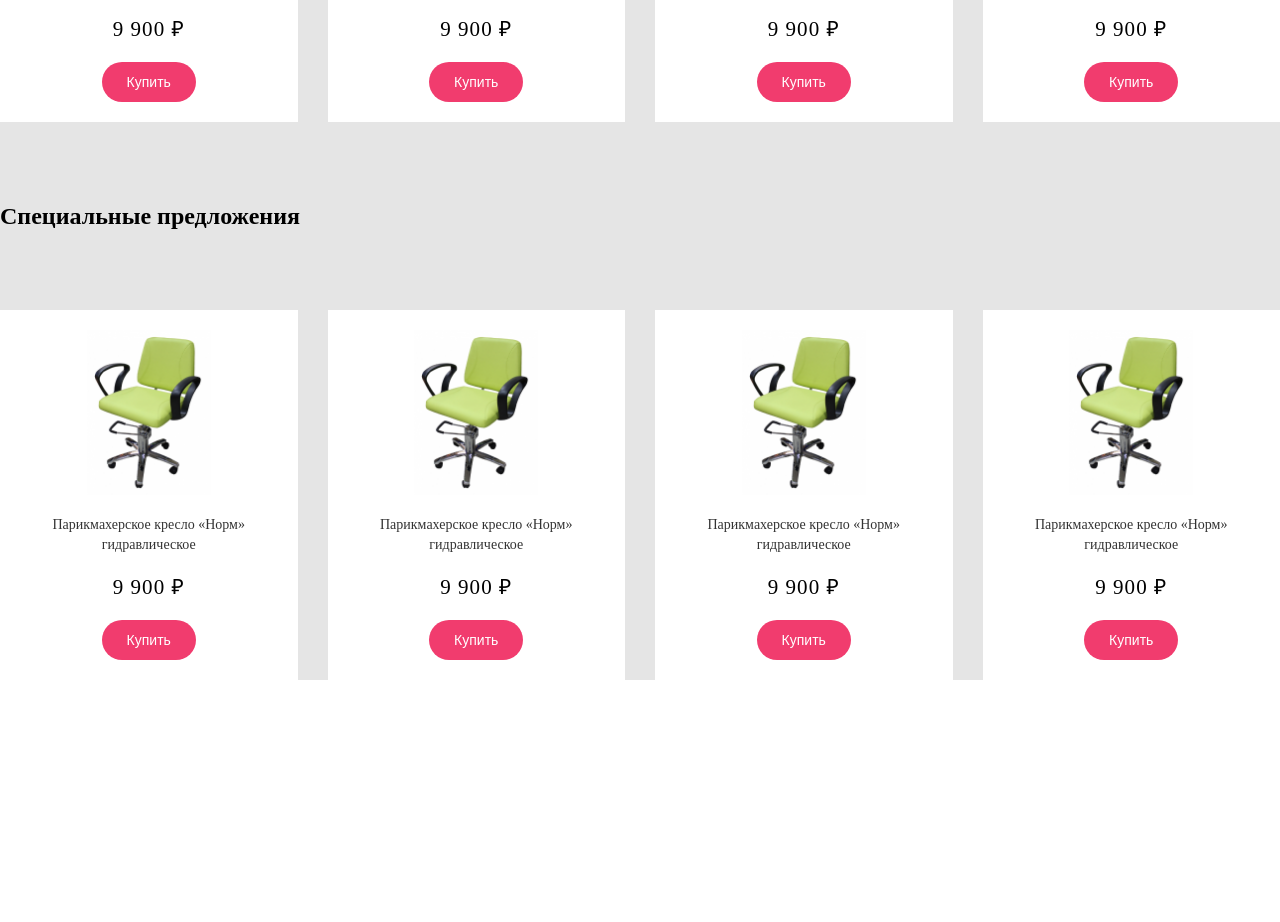
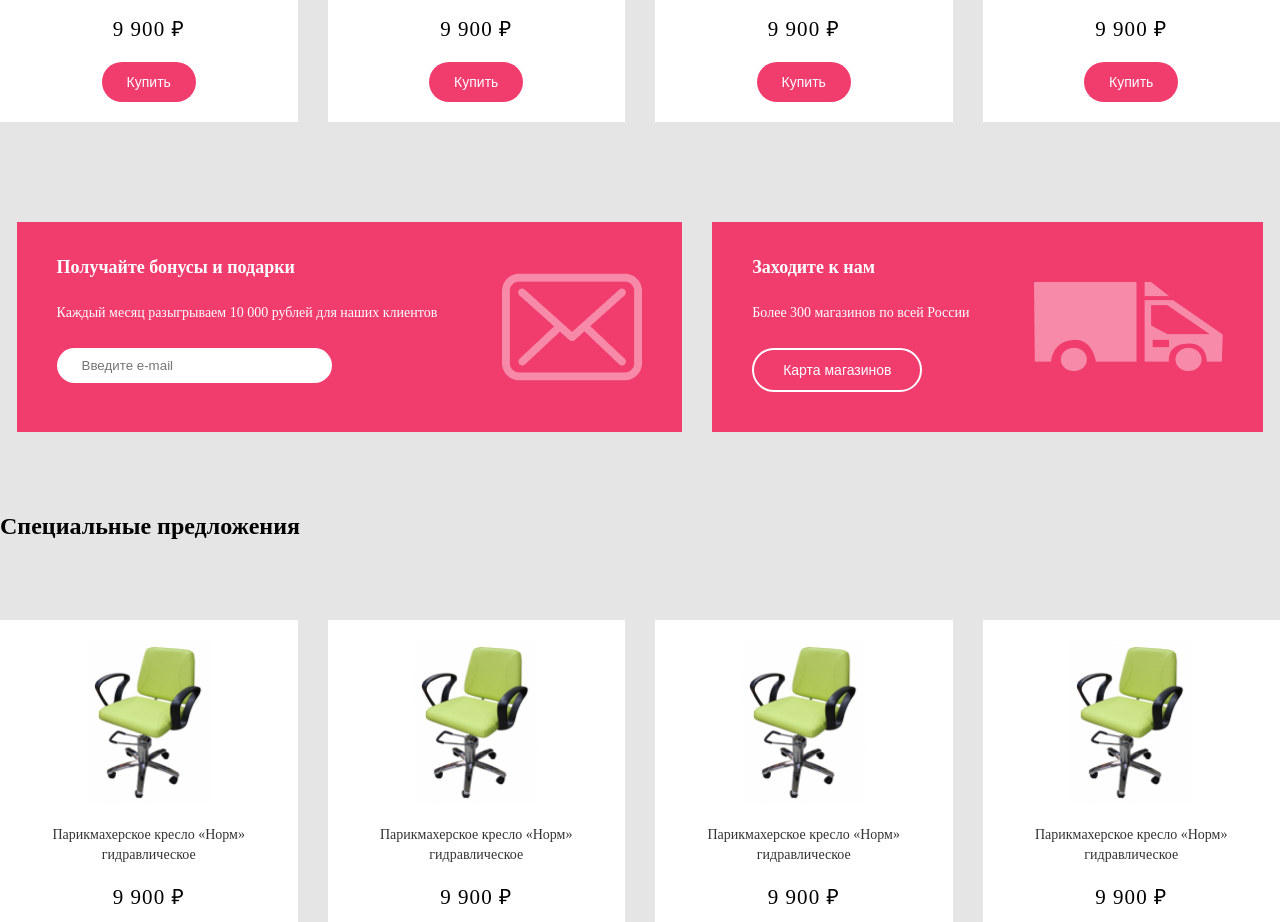
Before and after one commit to VladimirMakarof/Project-chairs-shop-online, a website: page index.html in a window 1280 px wide. Shown: the part 1314-2236 px from the top of the page. Before the commit the page ends 1994 px from the top, so only its background shows below. Drawn offline with Linux system fonts and the light colour scheme.

Commit message:
add styles and html for info-blocks

```diff
--- a/index.html
+++ b/index.html
@@ -103,6 +103,42 @@
 </section>
     <!-- SPECIAL-PRODUCTS -->
 
+    <!-- INFO-BLOCK -->
+    <section class="info-blocks">
+        <div class="wrapper info-blocks__wrapper">
+            <div class="info-blocks__item info-block">
+                <div class="info-block__main-block">
+                    <h2 class="info-block__title">
+                        Получайте бонусы и подарки
+                    </h2>
+                    <span class="info-block__subtitle">
+                        Каждый месяц разыгрываем 10 000 рублей для наших клиентов
+                    </span>
+                    <input type="text" placeholder="Введите e-mail" class="info-block__input">
+                </div>
+                <div class="info-block__image-block">
+                    <img src="./src/assets/info-block/envelope.png" alt="envelope" class="info-block__image">
+                </div>
+            </div>
+            <div class="info-blocks__item info-block">
+                <div class="info-block__main-block">
+                    <h2 class="info-block__title">
+                        Заходите к нам
+                    </h2>
+                    <span class="info-block__subtitle">
+                        Более 300 магазинов по всей России
+                    </span>
+                    <button class="info-block__button default-buttom">Карта магазинов</button>
+                </div>
+                <div class="info-block__image-block">
+                    <img src="./src/assets/info-block/delivery.png" alt="envelope" class="info-block__image">
+                </div>
+            </div>
+        </div>
+    </section>
+
+    <!-- INFO-BLOCK -->
+
 
     <!-- RECENTLY-WATCHED-PRODUCT -->
 <section class="recently-watched-products">
@@ -147,5 +183,7 @@
     </div>
 </section>
     <!-- RECENTLY-WATCHED-PRODUCT -->
+
+
 </body>
 </html>
--- /dev/null
+++ b/src/scss/common/_info-block.scss
@@ -0,0 +1,55 @@
+$info-block-input-text-color: #c4c4c4;
+$info-block-input-height: 35px;
+
+.info-block{
+    color: $main-text-color;
+    background: $primary1;
+    display: flex;
+    justify-content: space-between;
+    padding: 35px 40px;
+
+    &__main-block{
+        display: flex;
+        flex-direction: column;
+        margin-right: 65px;
+    }
+    &__image-block{
+        display: flex;
+        justify-content: center;
+        align-items: center;
+    }
+    &__image{
+
+    }
+    &__title{
+        font-weight: bold;
+        font-size: 1.8rem;
+        line-height: 2.1rem;
+    }
+    &__title,
+    &__subtitle{
+        margin-bottom: 25px;
+    }
+    &__subtitle{
+        font-size: 1.4rem;
+        line-height: 2rem;
+        color: $main-text-color;
+    }
+    &__input{
+        border-radius: 30px;
+        background: $primary2;
+        color: $info-block-input-text-color;
+        height: $info-block-input-height;
+        padding: 0 25px;
+        border: none;
+        outline: none;
+        max-width: 225px;
+    }
+    &__button{
+        border-color: $primary2;
+        background: $primary1;
+        color: $main-text-color;
+        max-width: 170px;
+    }
+
+}
--- a/src/scss/index.scss
+++ b/src/scss/index.scss
@@ -7,6 +7,8 @@
 @import "./common/default-buttom";
 @import "./common/product-card";
 @import "./common/products-layout";
+@import "./common/info-block";
+
 
 // modulse
 @import "./modules/header-navigation";
@@ -14,3 +16,4 @@
 @import "./modules/special-products";
 @import "./modules/recently-watched-products";
 @import "./modules/super-product";
+@import "./modules/info-blocks";
--- /dev/null
+++ b/src/scss/modules/_info-blocks.scss
@@ -0,0 +1,13 @@
+.info-blocks{
+    background: $primary3;
+    &__wrapper{
+        display: flex;
+        justify-content: center;
+        padding-top: 100px;
+    }
+    &__item{
+        &:not(:last-child){
+            margin-right: 30px;
+        }
+    }
+}
```
Also changed, not shown: src/assets/info-block/delivery.png (added), src/assets/info-block/envelope.png (added), src/css/index.css.
